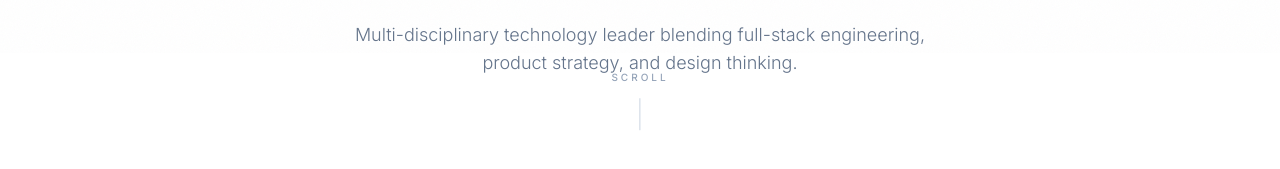
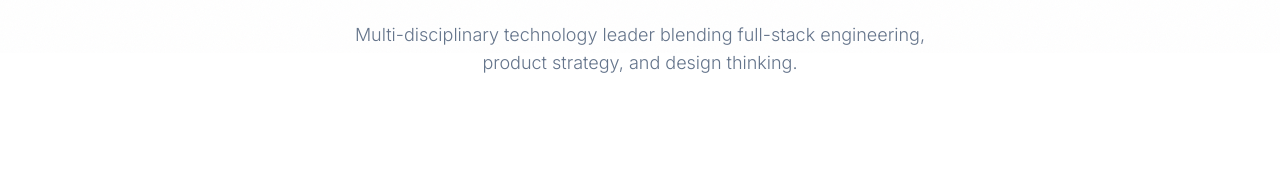
Before and after one commit to genzabis/Portofolio-Niam-2025, a React (Vite) app: page / in a window 1280 px wide. Shown: the part 747-916 px from the top of the page. Built offline with nearby package versions, Linux system fonts and the light colour scheme; no server answers; a web font is replaced by a local one.

Commit message:
chore: remove Scroll indicator from Hero

```diff
--- a/components/Hero.tsx
+++ b/components/Hero.tsx
@@ -46,21 +46,6 @@ const Hero: React.FC = () => {
           />
         </motion.div>
 
-        <motion.div
-          initial={{ opacity: 0 }}
-          animate={{ opacity: 1 }}
-          transition={{ duration: 2, delay: 1 }}
-          className="absolute bottom-12 left-1/2 -translate-x-1/2"
-        >
-          <div className="flex flex-col items-center gap-2 text-slate-400 dark:text-zinc-600">
-            <span className="text-[10px] uppercase tracking-[0.3em] font-medium">Scroll</span>
-            <motion.div
-              animate={{ y: [0, 8, 0] }}
-              transition={{ duration: 1.5, repeat: Infinity }}
-              className="w-[1px] h-8 bg-slate-300 dark:bg-zinc-700"
-            />
-          </div>
-        </motion.div>
       </div>
     </section>
   );
```
